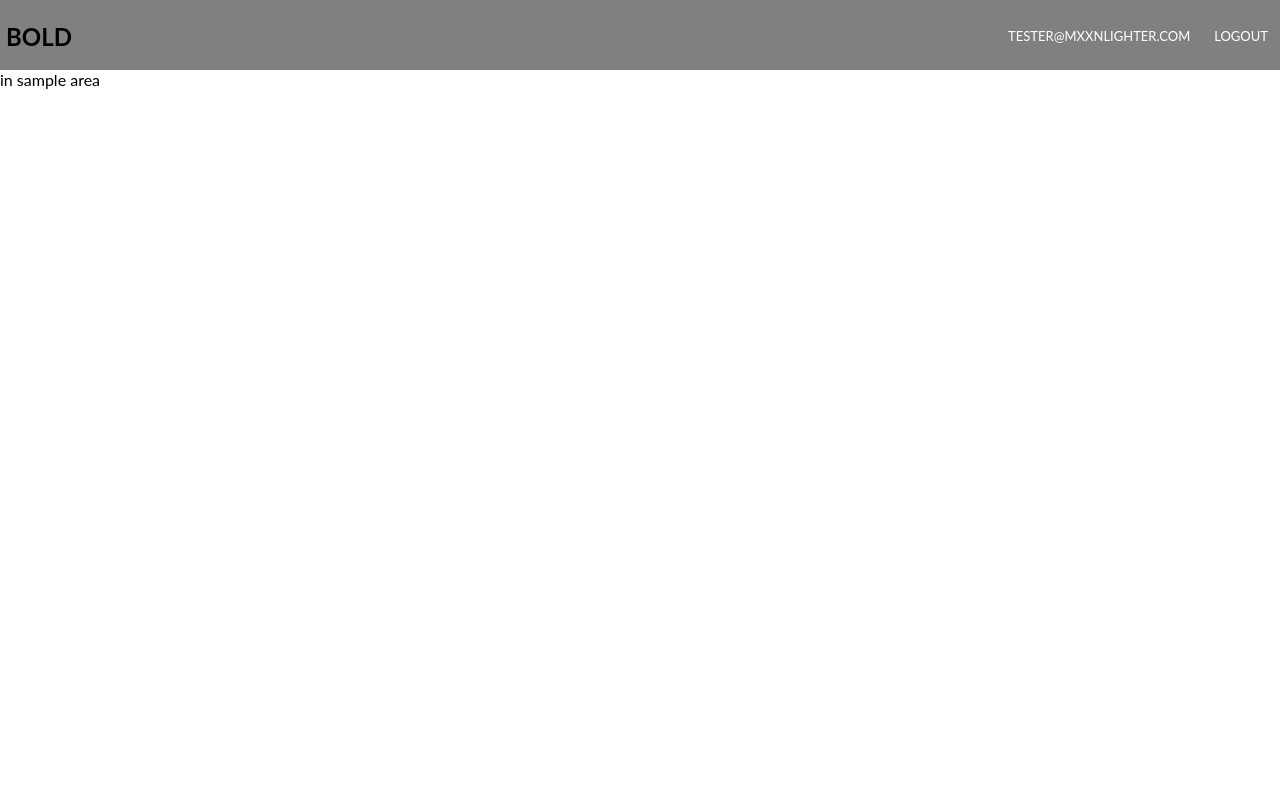
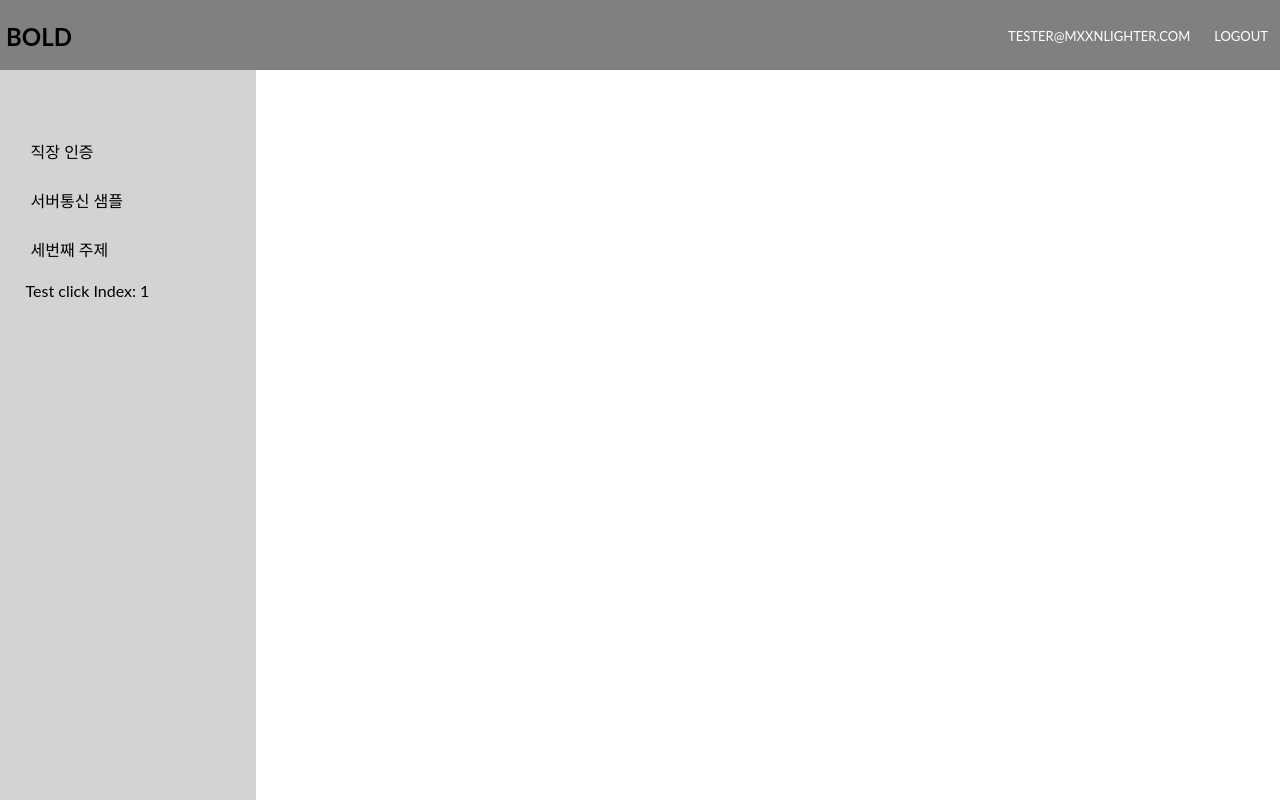
Before and after one commit to kyewon/react-admin, a React (Create React App) app: page / in a window 1280 px wide. Built offline with nearby package versions, Linux system fonts and the light colour scheme; what redux-immutable-state-invariant, typesafe-actions would draw is missing.

Commit message:
[add] category component
[add] HelmetProvider moduler

```diff
--- a/package.json
+++ b/package.json
@@ -11,6 +11,7 @@
     "react": "^17.0.1",
     "react-click-outside": "^3.0.1",
     "react-dom": "^17.0.1",
+    "react-helmet-async": "^1.0.7",
     "react-icons": "^4.1.0",
     "react-redux": "^7.2.2",
     "react-router-dom": "^5.2.0",
--- /dev/null
+++ b/src/app/actions/category.ts
@@ -0,0 +1,27 @@
+import { useMemo } from 'react';
+import { Dispatch, bindActionCreators } from 'redux';
+import { createAction } from 'redux-actions';
+
+export interface ICategoryState {
+  selectedIndex: number,
+  items: {
+    key: number,
+    name: string,
+  }[],
+}
+
+export namespace CategoryActions {
+
+  export enum Type {
+    CATEGORY_SELECTED_INDEX = 'CATEGORY/SELECTED_INDEX',
+  }
+
+  export const selectedIndex = createAction<ICategoryState>(Type.CATEGORY_SELECTED_INDEX)
+
+  export type ReturnActionType = ReturnType<typeof selectedIndex>
+}
+
+export const useCategoryActions = (dispatch: Dispatch) => {
+  const { Type, ...actions } = CategoryActions;
+  return useMemo(() => bindActionCreators(actions as any, dispatch), [dispatch])
+}
--- a/src/app/actions/index.ts
+++ b/src/app/actions/index.ts
@@ -1,3 +1,4 @@
 export * from './sample';
 export * from './employee';
 export * from './admin';
+export * from './category';
--- /dev/null
+++ b/src/app/components/Category.tsx
@@ -0,0 +1,57 @@
+import React from 'react'
+import { useDispatch } from 'react-redux'
+import styled from 'styled-components'
+import { Constants } from 'app/styleConstants'
+import { ICategoryState, useCategoryActions } from 'app/actions/category'
+
+const CategoryWrapper = styled.div`
+  background-color: ${Constants.Theme.categoryColor};
+  margin-top: ${Constants.Theme.headerHeight}px;
+  height: 100%;
+  width: 20%;
+  position: fixed;
+
+`;
+
+const CategoryContainer = styled.div`
+  height: 100%;
+  padding: 5% 2% 0% 2%;
+  align-items: center;
+  justify-content: center;
+  position: fixed;
+`;
+
+const ItemStyle = styled.div`
+  &:hover {
+    font-weight: bold;
+    cursor: pointer;
+  }
+`
+
+export namespace Category {
+  export interface Props {
+    category: ICategoryState
+  }
+}
+
+export const Category = ({ category }: Category.Props): JSX.Element =>  {
+
+  const dispatch = useDispatch()
+  const categoryActions = useCategoryActions(dispatch)
+  const clickItemListener = React.useCallback(
+    (key: number) => {
+      console.log('check key => ', key)
+      categoryActions.selectedIndex(key)
+    },
+    [category]
+  )
+
+  return (
+    <CategoryWrapper>
+      <CategoryContainer>
+        {category.items.map(item => {return <div key={item.key} onClick={() => clickItemListener(item.key)}><ItemStyle><div style={{padding: '5px 5px 20px 5px'}}> {item.name} </div></ItemStyle></div>})}
+        <div>Test click Index: {category.selectedIndex}</div>
+      </CategoryContainer>
+    </CategoryWrapper>
+  )
+}
--- a/src/app/components/GlobalStyle.tsx
+++ b/src/app/components/GlobalStyle.tsx
@@ -1,7 +1,7 @@
 import React from 'react';
 import { createGlobalStyle } from 'styled-components';
 
-export const GlobalStyle = createGlobalStyle`
+const GlobalStyle = createGlobalStyle`
   @import url('https://fonts.googleapis.com/css?family=Lato:400,700');
 
   *,
--- a/src/app/components/index.ts
+++ b/src/app/components/index.ts
@@ -1,4 +1,5 @@
 export { Sample } from './Sample';
 export { Employee } from './Employee';
 export { Header } from './Header';
+export { Category } from './Category';
 export { default as GlobalStyle } from './GlobalStyle';
--- a/src/app/containers/index.tsx
+++ b/src/app/containers/index.tsx
@@ -4,8 +4,9 @@ import { RouteComponentProps } from 'react-router';
 import { IRootState } from 'app/reducers';
 import styled from 'styled-components';
 import { Constants } from 'app/styleConstants'
-import { Sample, Employee, Header, GlobalStyle } from 'app/components';
+import { Sample, Employee, Header, GlobalStyle, Category } from 'app/components';
 import { useEmployee } from 'app/sagas/hooks/useEmployee'
+import { Helmet } from 'react-helmet-async';
 
 export namespace MainApp {
   export interface Props extends RouteComponentProps<void> {}
@@ -17,12 +18,22 @@ export const MainApp = ({ history, location, match }: MainApp.Props) => {
   //   fetchEmployees()
   //   console.log('employeeState=>', employeeState)
   // }, [])
+
   const adminUser = useSelector((state: IRootState) => state.admin);
+  const category = useSelector((state: IRootState) => state.category);
 
   return (
     <div>
+      <Helmet
+              defer={false}
+              // htmlAttributes={{ lang: 'pt-br' }}
+              encodeSpecialCharacters={true}
+              defaultTitle={Constants.Theme.appName}
+              titleAttributes={{ itemprop: 'name', lang: 'pt-br' }}
+            />
       <Header admin = {adminUser}/>
-      <Sample />
+      <Category category = {category}/>
+      {/* <Sample /> */}
       {/* <Employee employees= {employeeState} /> */}
       <GlobalStyle/>
     </div>
--- /dev/null
+++ b/src/app/reducers/category.ts
@@ -0,0 +1,33 @@
+import { handleActions } from 'redux-actions';
+import { RootState } from './state';
+import { ICategoryState, CategoryActions } from 'app/actions';
+
+const initialState: RootState.CategoryState = {
+  selectedIndex: 1,
+  items: [
+    {
+      key: 1,
+      name: '직장 인증'
+    },
+    {
+      key: 2,
+      name: '서버통신 샘플'
+    },
+    {
+      key: 3,
+      name: '세번째 주제'
+    },
+  ],
+}
+
+export const categoryReducer = handleActions<RootState.CategoryState, ICategoryState>(
+  {
+    [CategoryActions.Type.CATEGORY_SELECTED_INDEX] : (state, action: CategoryActions.ReturnActionType | any) => {
+      return {
+        ...state,
+        selectedIndex : action.payload
+      }
+    },
+  },
+  initialState
+);
--- a/src/app/reducers/index.ts
+++ b/src/app/reducers/index.ts
@@ -3,6 +3,7 @@ import { IRootState } from './state';
 import { sampleReducer } from './sample';
 import { employeeReducer } from './employee';
 import { adminReducer } from './admin';
+import { categoryReducer } from './category';
 
 export * from './state';
 
@@ -10,4 +11,5 @@ export const rootReducer = combineReducers<IRootState>({
   sample: sampleReducer,
   employees: employeeReducer,
   admin: adminReducer,
+  category: categoryReducer,
 });
--- a/src/app/reducers/state.ts
+++ b/src/app/reducers/state.ts
@@ -4,10 +4,12 @@ export interface IRootState {
   sample: RootState.SampleState,
   employees: RootState.EmployeeState,
   admin: RootState.AdminState,
+  category: RootState.CategoryState,
 }
 
 export namespace RootState {
   export type SampleState = State.ISampleState[];
   export type EmployeeState = State.IEmployee[];
   export type AdminState = State.IAdminState;
+  export type CategoryState = State.ICategoryState;
 }
--- a/src/app/styleConstants/index.ts
+++ b/src/app/styleConstants/index.ts
@@ -1,8 +1,10 @@
 
 export namespace Constants {
   export const Theme = {
+    appName: 'BOLD',
     headerHeight: 70,
     headerColor: '#808080',
+    categoryColor: '#D3D3D3',
     appColor: '#000000',
     white: '#ffffff'
   }
--- a/src/main.tsx
+++ b/src/main.tsx
@@ -4,11 +4,13 @@ import ReactDOM from 'react-dom'
 import { BrowserRouter as Router, Route, Switch, Redirect } from 'react-router-dom';
 import { configureStore } from 'app/store';
 import { MainApp } from 'app/containers'
+import { HelmetProvider } from 'react-helmet-async';
 
 const store = configureStore();
 
 ReactDOM.render(
   <Provider store={store}>
+    <HelmetProvider>
       <Router>
         <Switch>
             <Route exact path="/" component={MainApp} />
@@ -16,6 +18,7 @@ ReactDOM.render(
             <Route component={() => <Redirect to="/" />} />
           </Switch>
       </Router>
+    </HelmetProvider>
   </Provider>,
   document.getElementById('root')
 );
```
Lines whose indentation alone changed are shown as unchanged.
